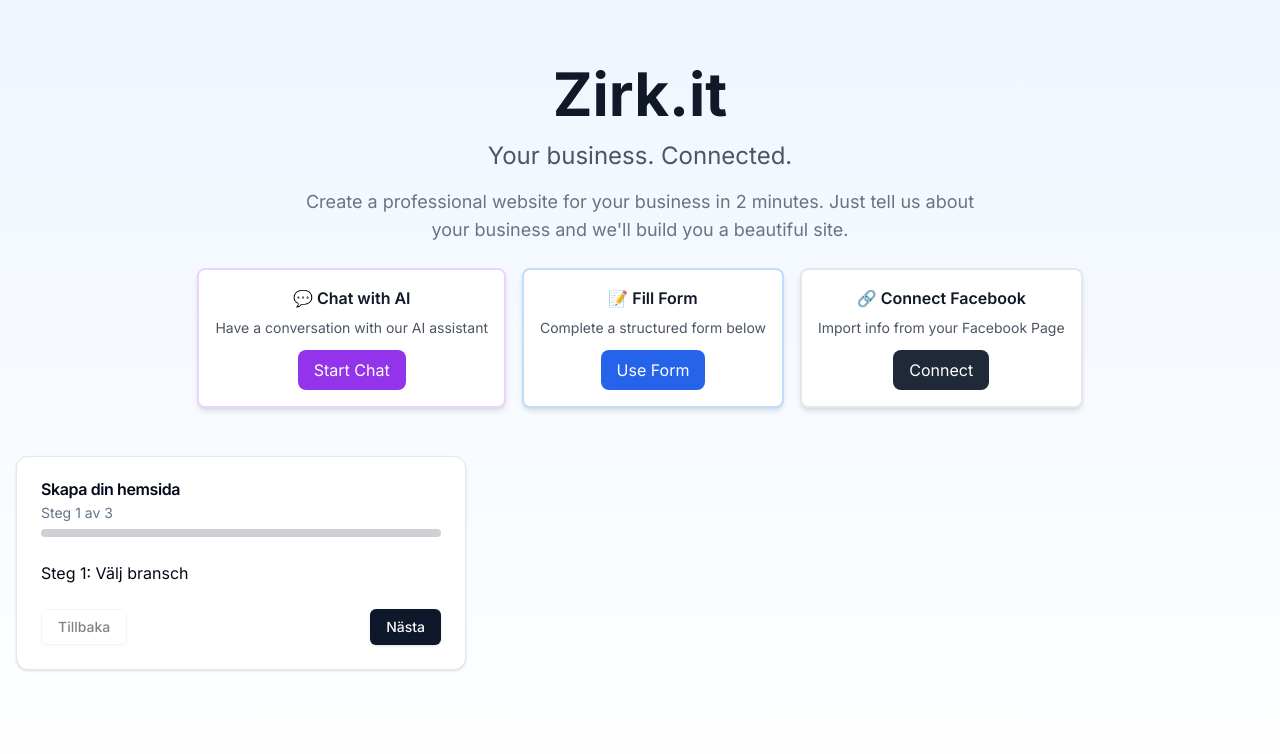
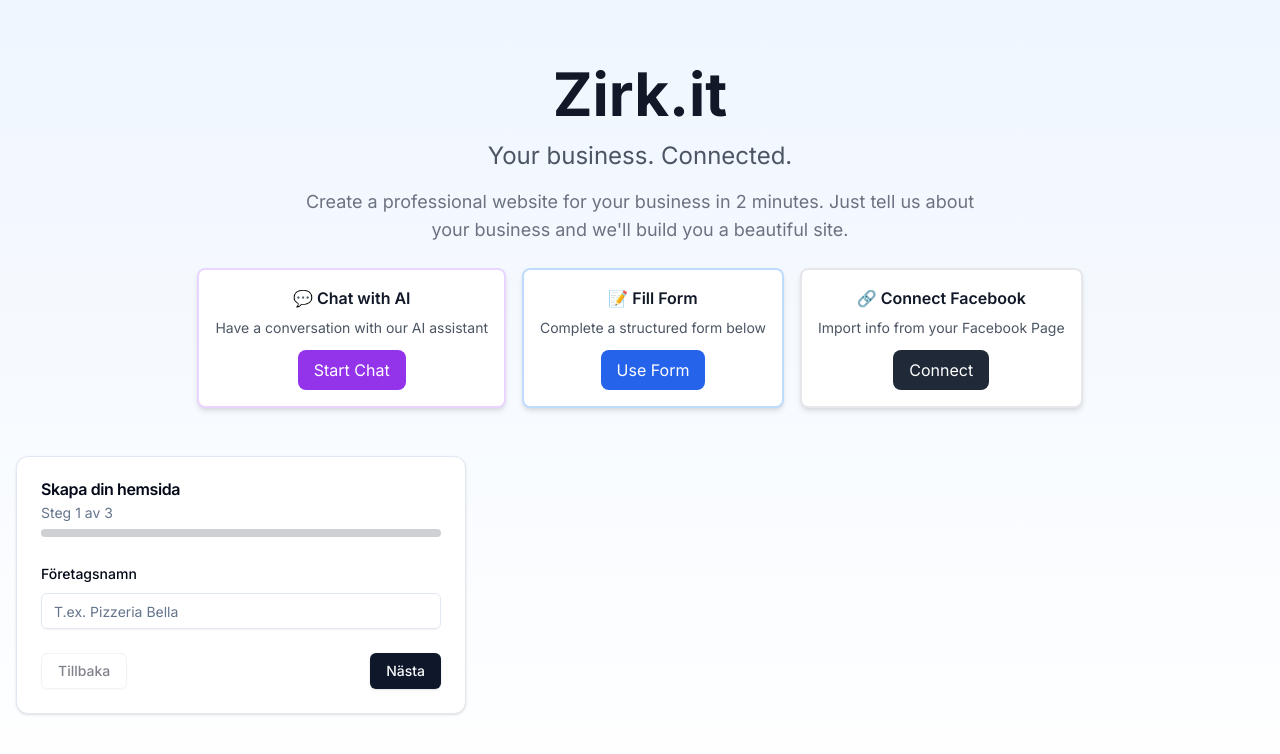
Before and after one commit to markussandin1/zirk-it, a Next.js app: page / in a window 1280 px wide. Shown: the top 754 px of the page. Built offline with nearby package versions, Linux system fonts and the light colour scheme.

Commit message:
feat: Add input fields and labels to GenerationWizard

```diff
--- a/package.json
+++ b/package.json
@@ -10,6 +10,7 @@
   },
   "dependencies": {
     "@google-cloud/vertexai": "^1.10.0",
+    "@radix-ui/react-label": "^2.1.7",
     "@radix-ui/react-progress": "^1.1.7",
     "@radix-ui/react-slot": "^1.2.3",
     "@supabase/supabase-js": "^2.53.0",
--- a/src/components/GenerationWizard.tsx
+++ b/src/components/GenerationWizard.tsx
@@ -4,6 +4,9 @@
 import { Card, CardContent, CardDescription, CardFooter, CardHeader, CardTitle } from "@/components/ui/card";
 import { Button } from "@/components/ui/button";
 import { Progress } from "@/components/ui/progress";
+import { Input } from "@/components/ui/input";
+import { Textarea } from "@/components/ui/textarea";
+import { Label } from "@/components/ui/label";
 import { currentStepAtom, totalStepsAtom, formDataAtom, generationProgressAtom, generatedWebsiteAtom } from '@/store/generationStore';
 import { useEffect, useState } from 'react';
 
@@ -66,10 +69,24 @@
         <CardDescription>Steg {currentStep} av {totalSteps}</CardDescription>
         <Progress value={progress} className="mt-2" />
       </CardHeader>
-      <CardContent>
-        {currentStep === 1 && <div>Steg 1: Välj bransch</div>}
-        {currentStep === 2 && <div>Steg 2: Beskriv ditt företag</div>}
-        {currentStep === 3 && <div>Steg 3: Generera</div>}
+      <CardContent className="space-y-4">
+        {currentStep === 1 && (
+          <div className="space-y-2">
+            <Label htmlFor="companyName">Företagsnamn</Label>
+            <Input id="companyName" placeholder="T.ex. Pizzeria Bella" value={formData.companyName} onChange={(e) => setFormData({ ...formData, companyName: e.target.value })} />
+          </div>
+        )}
+        {currentStep === 2 && (
+          <div className="space-y-2">
+            <Label htmlFor="description">Beskriv ditt företag</Label>
+            <Textarea id="description" placeholder="Berätta vad ditt företag gör, vilka ni riktar er till, etc." value={formData.description} onChange={(e) => setFormData({ ...formData, description: e.target.value })} />
+          </div>
+        )}
+        {currentStep === 3 && (
+          <div>
+            <p>Klicka på &quot;Generera hemsida&quot; för att skapa din sida.</p>
+          </div>
+        )}
       </CardContent>
       <CardFooter className="flex justify-between">
         <Button variant="outline" onClick={handleBack} disabled={currentStep === 1}>
--- /dev/null
+++ b/src/components/ui/input.tsx
@@ -0,0 +1,22 @@
+import * as React from "react"
+
+import { cn } from "@/lib/utils"
+
+const Input = React.forwardRef<HTMLInputElement, React.ComponentProps<"input">>(
+  ({ className, type, ...props }, ref) => {
+    return (
+      <input
+        type={type}
+        className={cn(
+          "flex h-9 w-full rounded-md border border-input bg-transparent px-3 py-1 text-base shadow-sm transition-colors file:border-0 file:bg-transparent file:text-sm file:font-medium file:text-foreground placeholder:text-muted-foreground focus-visible:outline-none focus-visible:ring-1 focus-visible:ring-ring disabled:cursor-not-allowed disabled:opacity-50 md:text-sm",
+          className
+        )}
+        ref={ref}
+        {...props}
+      />
+    )
+  }
+)
+Input.displayName = "Input"
+
+export { Input }
--- /dev/null
+++ b/src/components/ui/label.tsx
@@ -0,0 +1,26 @@
+"use client"
+
+import * as React from "react"
+import * as LabelPrimitive from "@radix-ui/react-label"
+import { cva, type VariantProps } from "class-variance-authority"
+
+import { cn } from "@/lib/utils"
+
+const labelVariants = cva(
+  "text-sm font-medium leading-none peer-disabled:cursor-not-allowed peer-disabled:opacity-70"
+)
+
+const Label = React.forwardRef<
+  React.ElementRef<typeof LabelPrimitive.Root>,
+  React.ComponentPropsWithoutRef<typeof LabelPrimitive.Root> &
+    VariantProps<typeof labelVariants>
+>(({ className, ...props }, ref) => (
+  <LabelPrimitive.Root
+    ref={ref}
+    className={cn(labelVariants(), className)}
+    {...props}
+  />
+))
+Label.displayName = LabelPrimitive.Root.displayName
+
+export { Label }
--- /dev/null
+++ b/src/components/ui/textarea.tsx
@@ -0,0 +1,22 @@
+import * as React from "react"
+
+import { cn } from "@/lib/utils"
+
+const Textarea = React.forwardRef<
+  HTMLTextAreaElement,
+  React.ComponentProps<"textarea">
+>(({ className, ...props }, ref) => {
+  return (
+    <textarea
+      className={cn(
+        "flex min-h-[60px] w-full rounded-md border border-input bg-transparent px-3 py-2 text-base shadow-sm placeholder:text-muted-foreground focus-visible:outline-none focus-visible:ring-1 focus-visible:ring-ring disabled:cursor-not-allowed disabled:opacity-50 md:text-sm",
+        className
+      )}
+      ref={ref}
+      {...props}
+    />
+  )
+})
+Textarea.displayName = "Textarea"
+
+export { Textarea }
```
Also changed, not shown: 1 other file (tests, documents, lock files or other folders).
